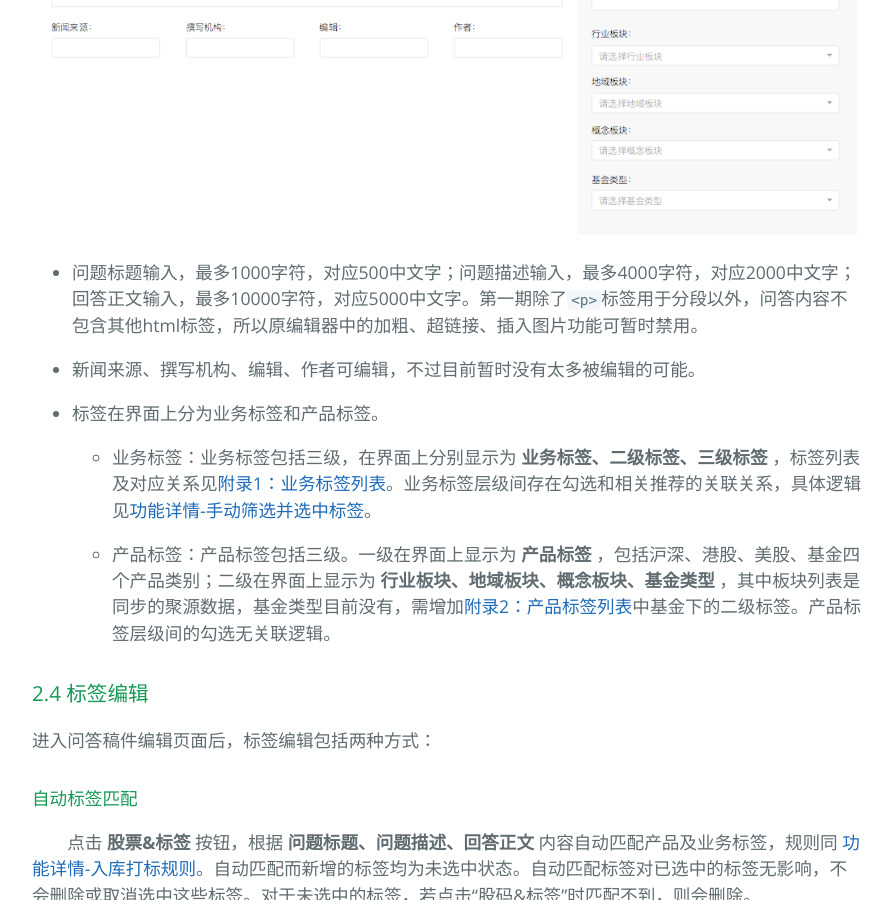
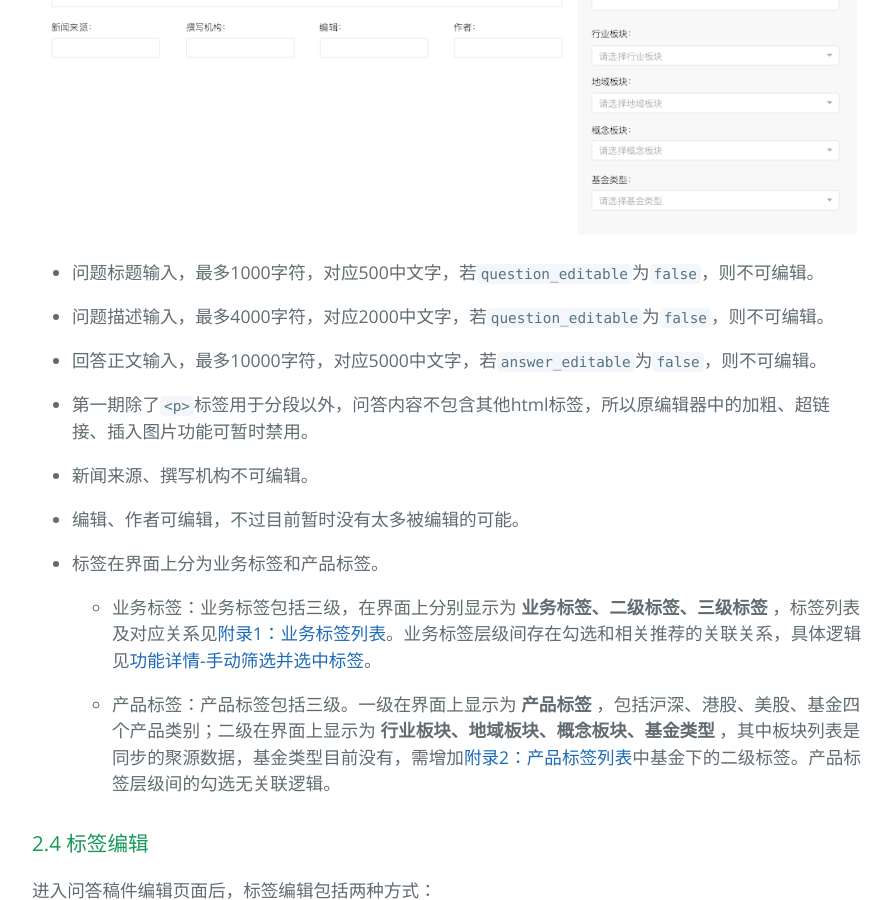
Before and after one commit to Littletreeeeee/prd-invest, a Jekyll site: the page built from documents/prd_invest_jubaoqa.md, in a window 1280 px wide and 900 px high, scrolled down 3987 px. Shown: the whole window, without its empty margins (192-1084 px from the left). Built offline with Jekyll 4.4.1, drawn with Linux system fonts in a browser that asks for light colours; the repository's description, which GitHub fills in, is left out; some of the changed text lies outside the part shown.

Commit message:
edit content

```diff
--- a/documents/prd_invest_jubaoqa.md
+++ b/documents/prd_invest_jubaoqa.md
@@ -10,7 +10,7 @@ layout: default
 * [2. 功能详情](#2-功能详情)
   * [2.1 问答稿件入库](#21-问答稿件入库)
     * [数据字典](#数据字典)
-    * [传输字段修改说明：](#传输字段修改说明)
+    * [传输字段修改说明](#传输字段修改说明)
   * [2.2 入库打标规则](#22-入库打标规则)
   * [2.3 问答编辑页面](#23-问答编辑页面)
   * [2.4 标签编辑](#24-标签编辑)
@@ -55,8 +55,8 @@ layout: default
 | tags | 业务标，类型为array | 可由编辑修改  |
 | keywords | 补充标（算法标，类型为array） | 可由编辑修改 |
 | options | map类型的扩展字段 | 需新增该字段 |
-|question_editable|问题是否可修改|待定|
-|answer_editable|回答是否可修改|待定|
+|question_editable|问题是否可修改|若不可编辑则禁用title和summary的编辑|
+|answer_editable|回答是否可修改|若不可编辑则禁用content的编辑|
 
 > 备注：问答类型文件在稿库中可通过渠道“聚宝问答”来区分
 > 备注：content中的`\n`会处理成`<p></p>`后再传给一财，原社区数据中`{{T_0}}`等占位符会删除；content中除了`<p>`标签外，不会包含其他html标签。
@@ -68,6 +68,7 @@ layout: default
 3. content对应回答（最多10000个字符，回答中会统一处理成`<p></p>`后再传给一财），标签的3个字段待定，需新增一个map类型的扩展字段（不需要一财修改）
 
 ### 2.2 入库打标规则
+
 * 产品标签的打标：
   * 根据 **问题标题、问题描述、回答正文** 内容与股票、基金名称的匹配情况（完全匹配），为问答稿件增加对应的产品标签，包括股票基金标签，及相关的板块标签；
   * 在匹配时，会考虑到股票名优先级、股票中文名简称、同名股票三个规则。
@@ -85,9 +86,17 @@ layout: default
 
 ![问答编辑页面](../resource/jubao-qa-edit.png)
 
-* 问题标题输入，最多1000字符，对应500中文字；问题描述输入，最多4000字符，对应2000中文字；回答正文输入，最多10000字符，对应5000中文字。第一期除了`<p>`标签用于分段以外，问答内容不包含其他html标签，所以原编辑器中的加粗、超链接、插入图片功能可暂时禁用。
+* 问题标题输入，最多1000字符，对应500中文字，若`question_editable`为`false`，则不可编辑。
 
-* 新闻来源、撰写机构、编辑、作者可编辑，不过目前暂时没有太多被编辑的可能。
+* 问题描述输入，最多4000字符，对应2000中文字，若`question_editable`为`false`，则不可编辑。
+
+* 回答正文输入，最多10000字符，对应5000中文字，若`answer_editable`为`false`，则不可编辑。
+
+* 第一期除了`<p>`标签用于分段以外，问答内容不包含其他html标签，所以原编辑器中的加粗、超链接、插入图片功能可暂时禁用。
+
+* 新闻来源、撰写机构不可编辑。
+
+* 编辑、作者可编辑，不过目前暂时没有太多被编辑的可能。
 
 * 标签在界面上分为业务标签和产品标签。
   * 业务标签：业务标签包括三级，在界面上分别显示为 **业务标签、二级标签、三级标签** ，标签列表及对应关系见[附录1：业务标签列表](#附录1业务标签列表)。业务标签层级间存在勾选和相关推荐的关联关系，具体逻辑见[功能详情-手动筛选并选中标签](#手动筛选并选中标签)。
```
Also changed, not shown: other parts of documents/prd_invest_jubaoqa.md (+2 -0 lines), 2 other files.
